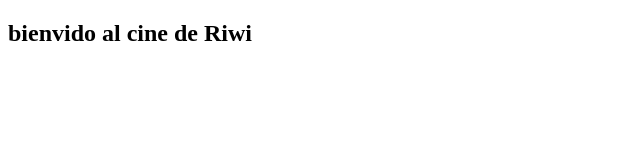
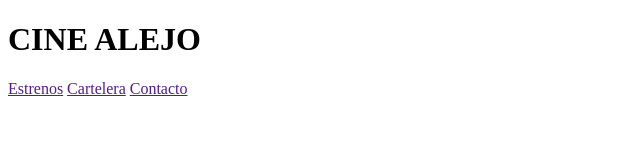
Before and after one commit to CODEALEJO/cine, a plain HTML site: page index.html in a window 1280 px wide. Shown: the whole page, without its empty margins (0-640 px from the left). Drawn offline with Linux system fonts and the light colour scheme.

Commit message:
integracion del archivo style.css

```diff
--- a/index.html
+++ b/index.html
@@ -15,12 +15,15 @@
 <meta name="robots" content="index,follow" />
 <meta name="googlebot" content="index,follow" />
 <meta name="revisit-after" content="15days" />
-    <title>CINE ALEJO</title>
+<link rel="stylesheet" href="./src/css/style.css">
 </head>
 <body>
     <header>
+         <h1>CINE ALEJO </h1>
         <nav>
-            <h1>bienvido al cine de Riwi</h1>
+            <a href="">Estrenos</a>
+            <a href="">Cartelera</a>
+            <a href="">Contacto</a>
         </nav>
     </header>
     <main></main>
```
Also changed, not shown: src/css/style.css (added).
